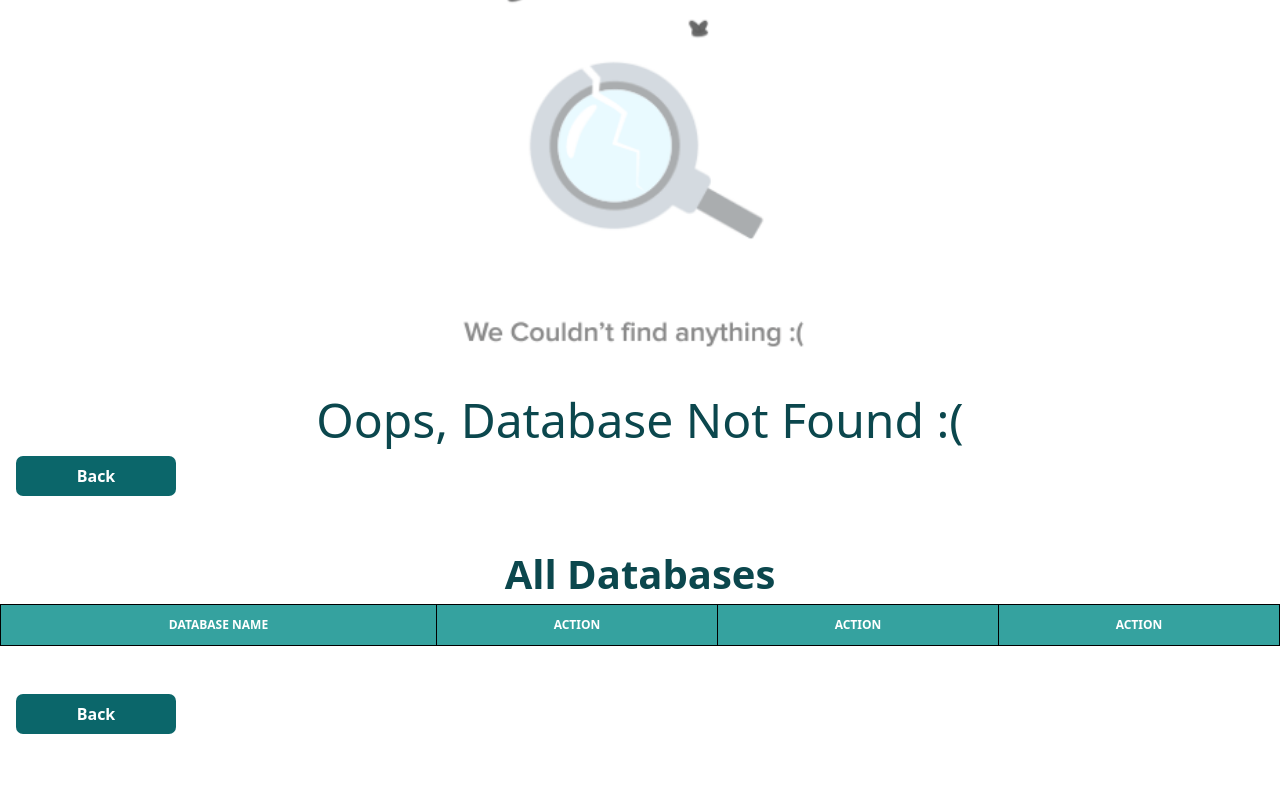
After one commit to gokulapriyandckap/Muthukumar_Assessment, a PHP site: page /view/searchedDb.php in a window 1280 px wide. The commit adds this page. Run offline with PHP 8.4, Linux system fonts and the light colour scheme; the template is opened without the code that fills it, so the values that code supplies are empty.

Commit message:
wrote the Comments for the all files

```diff
--- /dev/null
+++ b/view/searchedDb.php
@@ -0,0 +1,155 @@
+<?php
+
+
+if (count($allDatabases) == 0){
+    echo '<html>
+<body>
+<div class="container">
+<img class="norResultsImg" src="../images/empty.59d15b3c.gif">
+<h2 class="noresultfoundTxt">Oops, Database Not Found :(</h2>
+    <a href="/"> <button class="addColumn">Back</button></a>
+</div>
+</body>
+</html>';
+}
+?>
+
+<!doctype html>
+<html lang="en">
+<head>
+    <meta charset="UTF-8">
+    <meta name="viewport"
+          content="width=device-width, user-scalable=no, initial-scale=1.0, maximum-scale=1.0, minimum-scale=1.0">
+    <meta http-equiv="X-UA-Compatible" content="ie=edge">
+    <link href="https://unpkg.com/tailwindcss@^1.0/dist/tailwind.min.css" rel="stylesheet">
+    <title>Database List</title>
+</head>
+<body>
+<br>
+<br>
+<h1 id="secondh1">All Databases</h1>
+<div class="relative overflow-x-auto">
+    <table class="w-full text-sm text-left text-gray-500 dark:text-gray-400">
+        <thead class="text-xs text-gray-700 uppercase bg-gray-50 dark:bg-gray-700 dark:text-gray-400">
+        <tr>
+            <th scope="col" class="px-6 py-3">
+                Database name
+            </th>
+            <th scope="col" class="px-6 py-3">
+                Action
+            </th>
+            <th scope="col" class="px-6 py-3">
+                Action
+            </th>
+            <th scope="col" class="px-6 py-3">
+                Action
+            </th>
+        </tr>
+        </thead>
+        <tbody>
+        <?php foreach ($allDatabases as $databases=>$dbs):?>
+        <tr class="bg-white border-b dark:bg-gray-800 dark:border-gray-700">
+            <td class="px-6 py-4">
+                <button ><?= $dbs[0]; ?></button>
+            </td>
+            <td>
+                <form action="../index.php" method="post">
+                    <button name="addColumnsDb" value="<?= $dbs[0];?>" >Add Tables and Columns</button>
+                    <input type="hidden" name="action" value="addColumns">
+                    <input hidden type="submit">
+                </form>
+            </td>
+
+            <form action="../index.php" method="post">
+                <td id="addvalue" class="px-6 py-4">
+                    <button name="addValuesDb" value="<?= $dbs[0];?>">Add Values</button>
+                    <input type="hidden" name="action" value="AddValues">
+            </form>
+            </td>
+
+
+            <form action="../index.php" method="post">
+                <td id="delete" class="px-6 py-4">
+                    <button name="delete" value="<?= $dbs->Database;?>">Delete</button>
+                    <input type="hidden" name="action" value="delete">
+            </form>
+            </td>
+        </tr>
+        </tbody>
+        <?php endforeach;?>
+    </table>
+    <br>
+    <br>
+    <a href="/"> <button class="addColumn">Back</button></a>
+</div>
+</body>
+</html>
+
+
+
+<style>
+    #secondh1{
+        color: #0b474d;
+        font-weight: bolder;
+        font-size: 2.5rem;
+        text-align: center;
+    }
+    table {
+        text-align: center;
+        align-items: center;
+        border-collapse: collapse;
+        border: 1px solid black;
+        width: 1rem;
+    }
+    .table{
+        text-align: center;
+        margin-left: 17rem;
+        justify-content: center;
+        align-items: center;
+    }
+    th, td {
+        border: 1px solid black;
+        text-align: center;
+    }
+    td{
+        background: #0B666A;
+        color: white;
+        font-weight: bold;
+    }
+    th{
+        color: white;
+        background: #35A29F;
+    }
+    #delete{
+        background: #ff474c;
+        color: white;
+        font-weight: bold;
+    }
+    .addColumn {
+        background: #0B666A;
+        color: white;
+        padding: 4px;
+        height: 2.5rem;
+        border-radius: 7px;
+        margin-left: 1rem;
+        width: 10rem;
+        font-weight: bold;
+    }
+    .addColumn:active {
+        box-shadow: 2px 2px 5px #3F51B5;
+    }
+
+    .norResultsImg{
+        margin-left: 8.5rem;
+        width: 62rem;
+        height: 33rem;
+        margin-top: -4rem;
+    }
+    .noresultfoundTxt {
+        text-align: center;
+        font-size: 3rem;
+        margin-top: -5rem;
+        color: #0b474d;
+    }
+
+</style>
```
Also changed, not shown: controller/userController.php (+29 -6 lines), index.php (+7 -4 lines), model/userModel.php (+63 -17 lines), view/addColumns.php (+27 -11 lines), view/addValueView.php (added, +129 -0 lines), view/home.php (+51 -32 lines), images/empty.59d15b3c.gif (added).
